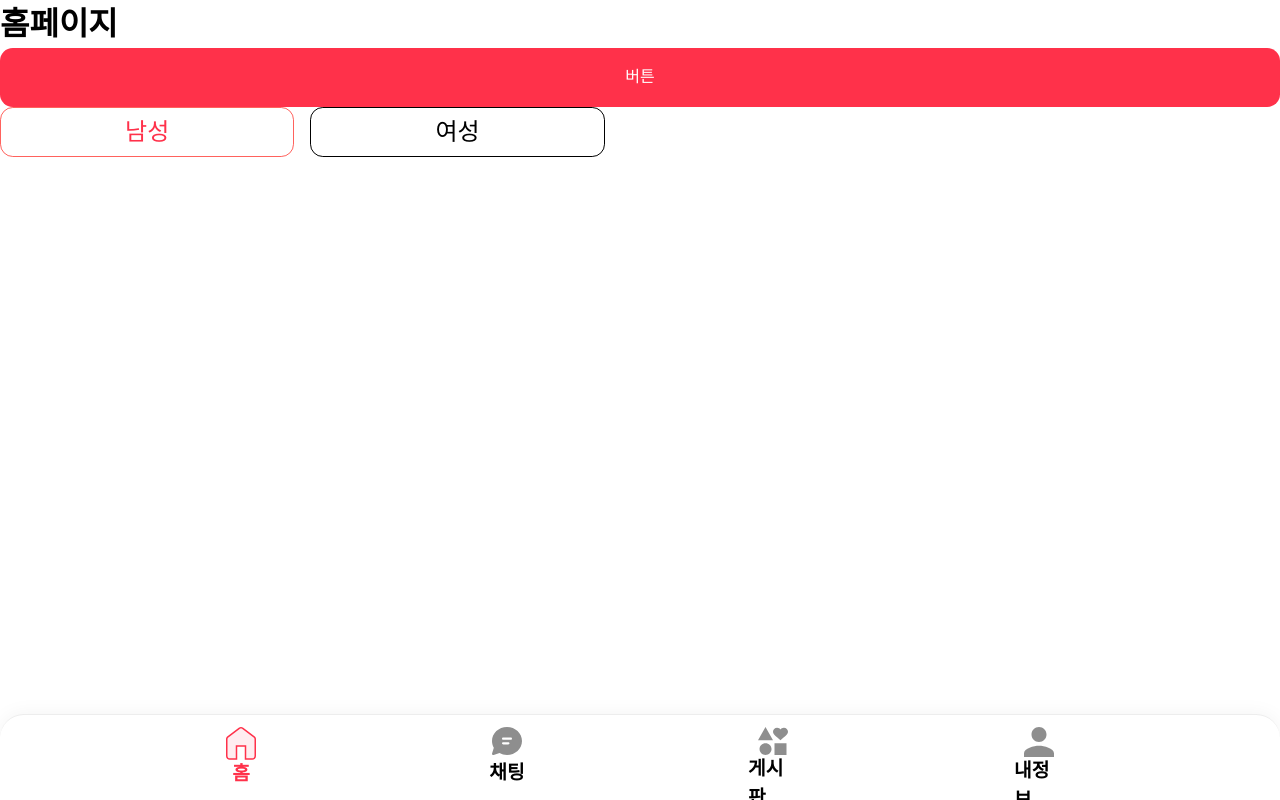
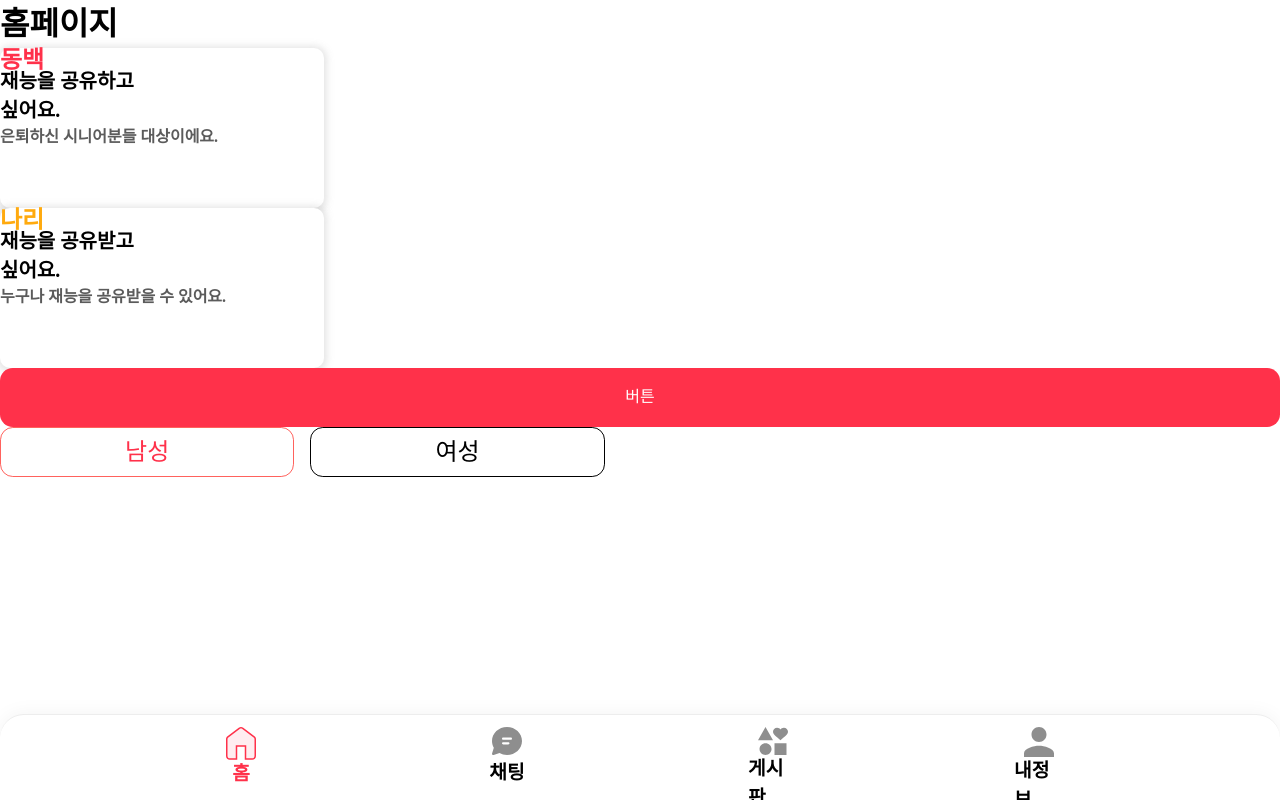
Before and after one commit to Parksolmi/seninanum-fe, a React (Create React App) app: page / in a window 1280 px wide. Built offline with nearby package versions, Linux system fonts and the light colour scheme.

Commit message:
feat: 유저타입버튼 구현

```diff
--- /dev/null
+++ b/src/components/signup/UserTypeButton.tsx
@@ -0,0 +1,117 @@
+import React from 'react';
+import styled from 'styled-components';
+import { types } from 'util';
+
+interface ButtonProps {
+  types: string;
+  isSelected: boolean;
+  onClick: (name: string) => void;
+}
+
+const UserTypeButton: React.FC<ButtonProps> = ({
+  types,
+  isSelected,
+  onClick,
+}: ButtonProps) => {
+  const handleClick = () => {
+    onClick(types);
+  };
+  return (
+    <StyleBoxContainer
+      setType={types}
+      onClick={handleClick}
+      isSelected={isSelected}
+    >
+      <Text1 setType={types}>{types}</Text1>
+      <Text2>
+        {types === '동백'
+          ? '재능을 공유하고 싶어요.'
+          : '재능을 공유받고 싶어요.'}
+      </Text2>
+      <Text3>
+        {types === '동백'
+          ? '은퇴하신 시니어분들 대상이에요.'
+          : '누구나 재능을 공유받을 수 있어요.'}
+      </Text3>
+    </StyleBoxContainer>
+  );
+};
+
+const StyleBoxContainer = styled.div<{ isSelected: boolean; setType: string }>`
+  display: flex;
+  flex-direction: column;
+  width: 20.25rem;
+  height: 10rem;
+  flex-shrink: 0;
+  border-radius: 0.625rem;
+  border: ${({ isSelected, setType }) =>
+    isSelected
+      ? setType === '동백'
+        ? '2px solid rgba(255, 49, 74, 0.7)'
+        : '2px solid rgba(255, 170, 14, 0.70)'
+      : ''};
+  background: ${({ isSelected, setType }) =>
+    isSelected
+      ? setType === '동백'
+        ? 'var(--Secondary-dong-2, #ffedf0)'
+        : 'var(--Secondary-nari-2, #FFF8E3)'
+      : 'var(--Base-White, #fff)'};
+
+  box-shadow: 0px 1px 7.4px 3px rgba(150, 150, 150, 0.25);
+
+  /* &:active {
+    background: var(--Secondary-dong-2, #ffedf0);
+    border: 2px solid rgba(255, 49, 74, 0.7);
+    box-shadow: 0px 1px 5.1px 3px rgba(255, 49, 74, 0.2);
+  } */
+`;
+
+const Text1 = styled.div<{ setType: string }>`
+  display: flex;
+  width: 7.3125rem;
+  height: 1.1875rem;
+  flex-direction: column;
+  justify-content: center;
+  flex-shrink: 0;
+  color: ${({ setType }) =>
+    setType === '동백'
+      ? 'var(--Primary-dong, #ff314a)'
+      : 'var(--Primary-nari, #FFAA0E)'};
+  font-family: 'NanumSquare Neo';
+  font-size: 1.5rem;
+  font-style: normal;
+  font-weight: 700;
+  line-height: normal;
+`;
+
+const Text2 = styled.div`
+  display: flex;
+  width: 9.75rem;
+  height: 3.375rem;
+  flex-direction: column;
+  justify-content: center;
+  flex-shrink: 0;
+  color: var(--Base-Black, #000);
+  font-family: 'NanumSquare Neo';
+  font-size: 1.25rem;
+  font-style: normal;
+  font-weight: 700;
+  line-height: normal;
+`;
+
+const Text3 = styled.div`
+  display: flex;
+  width: 16.4375rem;
+  height: 1.75rem;
+  flex-direction: column;
+  justify-content: center;
+  flex-shrink: 0;
+  color: var(--Base-Deep-Gray, #5b5b5b);
+  font-family: 'NanumSquare Neo';
+  font-size: 1rem;
+  font-style: normal;
+  font-weight: 700;
+  line-height: normal;
+`;
+
+export default UserTypeButton;
--- a/src/pages/home/HomeIndexPage.tsx
+++ b/src/pages/home/HomeIndexPage.tsx
@@ -1,13 +1,29 @@
 import { useState } from 'react';
 import Button from '../../components/common/Button';
 import Toggle from '../../components/signup/Toggle';
+import UserTypeButton from '../../components/signup/UserTypeButton';
 
 const HomeIndexPage: React.FC = () => {
   const [toggleState, setToggleState] = useState<string>('');
-
+  const [selectedButton, setSelectedButton] = useState<string | null>(null);
+  const handleButtonClick = (name: string) => {
+    setSelectedButton((prevSelectedButton) =>
+      prevSelectedButton === name ? null : name
+    );
+  };
   return (
     <>
       <h1>홈페이지</h1>
+      <UserTypeButton
+        types="동백"
+        isSelected={selectedButton === '동백'}
+        onClick={handleButtonClick}
+      ></UserTypeButton>
+      <UserTypeButton
+        types="나리"
+        isSelected={selectedButton === '나리'}
+        onClick={handleButtonClick}
+      ></UserTypeButton>
       <Button type="dong">버튼</Button>
       <Toggle options={['남성', '여성']} setState={setToggleState} />
     </>
```
